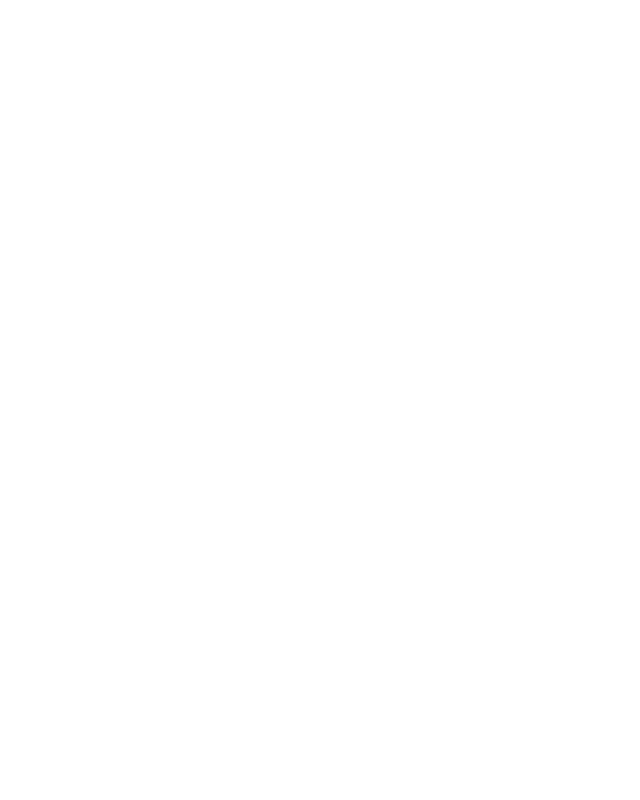
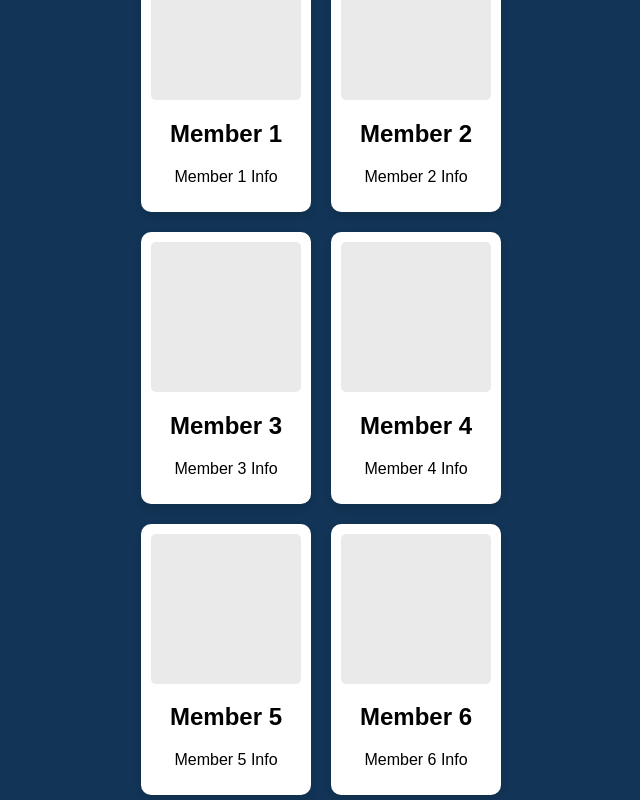
Before and after one commit to PranavB-11/Noteworthy-Website, a React (Vite) app in the folder noteworthy-project/: page / in a window 1280 px wide. Shown: the part 2760-3560 px from the top of the page, without its empty margins (319-959 px from the left). Before the commit the page ends 2600 px from the top, so only its background shows below. Built offline with nearby package versions, Linux system fonts and the light colour scheme.

Commit message:
added memebers

```diff
--- a/noteworthy-project/src/App.css
+++ b/noteworthy-project/src/App.css
@@ -214,3 +214,13 @@
   /* Style for your social media links or icons */
   font-size: 1.5em;
 }
+
+.members-grid {
+  display: grid;
+  grid-template-columns: repeat(2, 1fr);
+  gap: 20px; /* Adjust spacing between members */
+}
+
+.member-card {
+  /* Your existing member card styles */
+}
--- a/noteworthy-project/src/App.jsx
+++ b/noteworthy-project/src/App.jsx
@@ -32,6 +32,7 @@
         <h2 className="favorites-heading">A Few of Our Favorites</h2>
         <Carousel videos={videoIds} />
       </div>
+      <Members />
     </div>
   );
 }
@@ -62,7 +63,6 @@
     ],
   };
 
-
   return (
     <div className="carousel-container">
       <Slider {...settings}>
@@ -81,26 +81,33 @@
     </div>
   );
 }
+function Members() {
+  // Dummy data for member information
+  const members = [
+    { name: 'Member 1', info: 'Member 1 Info' },
+    { name: 'Member 2', info: 'Member 2 Info' },
+    { name: 'Member 3', info: 'Member 3 Info' },
+    { name: 'Member 4', info: 'Member 4 Info' },
+    { name: 'Member 5', info: 'Member 5 Info' },
+    { name: 'Member 6', info: 'Member 6 Info' }
+  ];
 
-
-
-
-/* this is the code for the memebrs*/
-function Members(){
-  return(
-
-<div className="members-contact-container">
+  return (
+    <div className="members-contact-container">
       {/* Members Section */}
       <div className="members-section">
         <h1>Members</h1>
         <div className="member-cards-container">
-          {/* Example Member Card */}
-          <div className="member-card">
-            <div className="member-image-placeholder"></div>
-            <h2>Name</h2>
-            <p>Member Info</p>
+          {/* Render member cards in a grid layout */}
+          <div className="members-grid">
+            {members.map((member, index) => (
+              <div key={index} className="member-card">
+                <div className="member-image-placeholder"></div>
+                <h2>{member.name}</h2>
+                <p>{member.info}</p>
+              </div>
+            ))}
           </div>
-          {/* Duplicate the member card for additional members */}
         </div>
       </div>
 
@@ -115,9 +122,7 @@
         </div>
       </div>
     </div>
-
   );
 }
 
-
 export default App;
```
